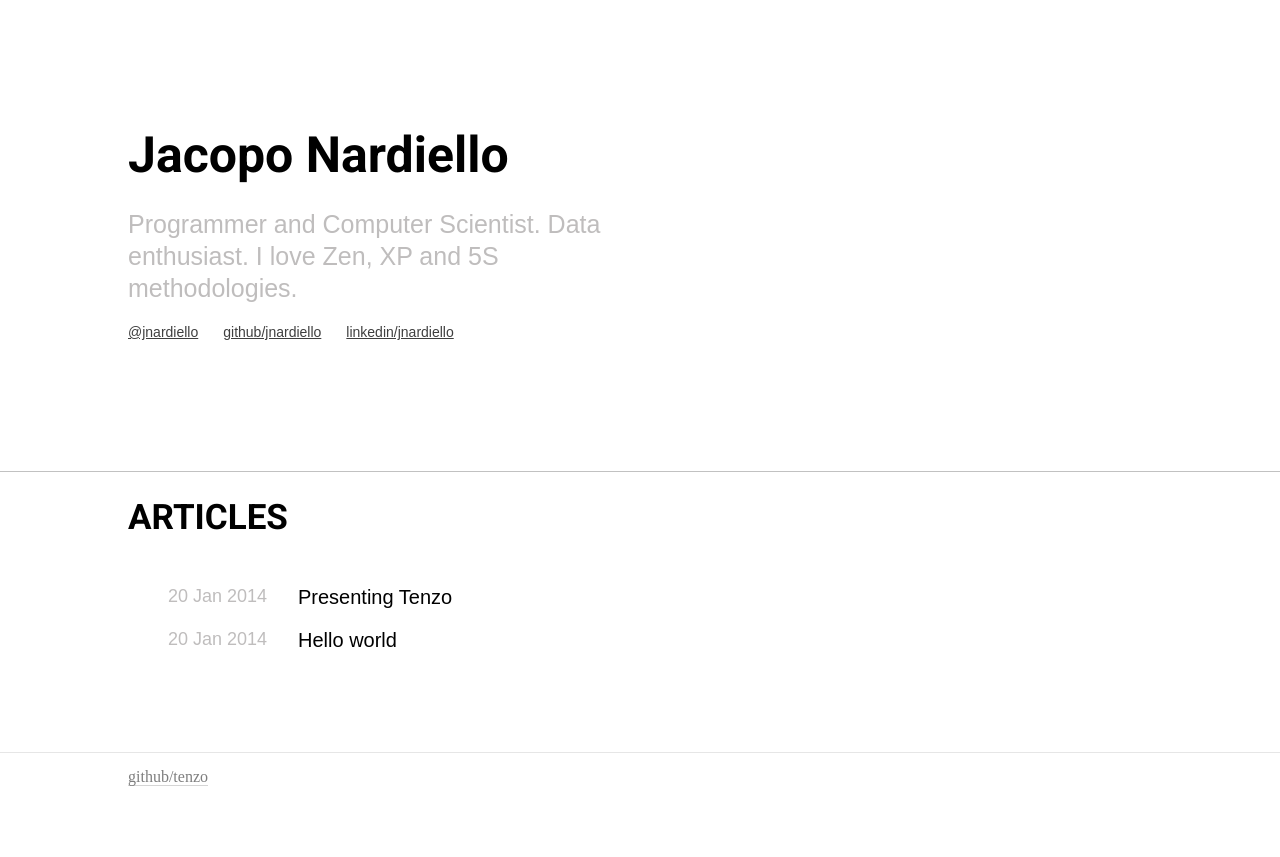
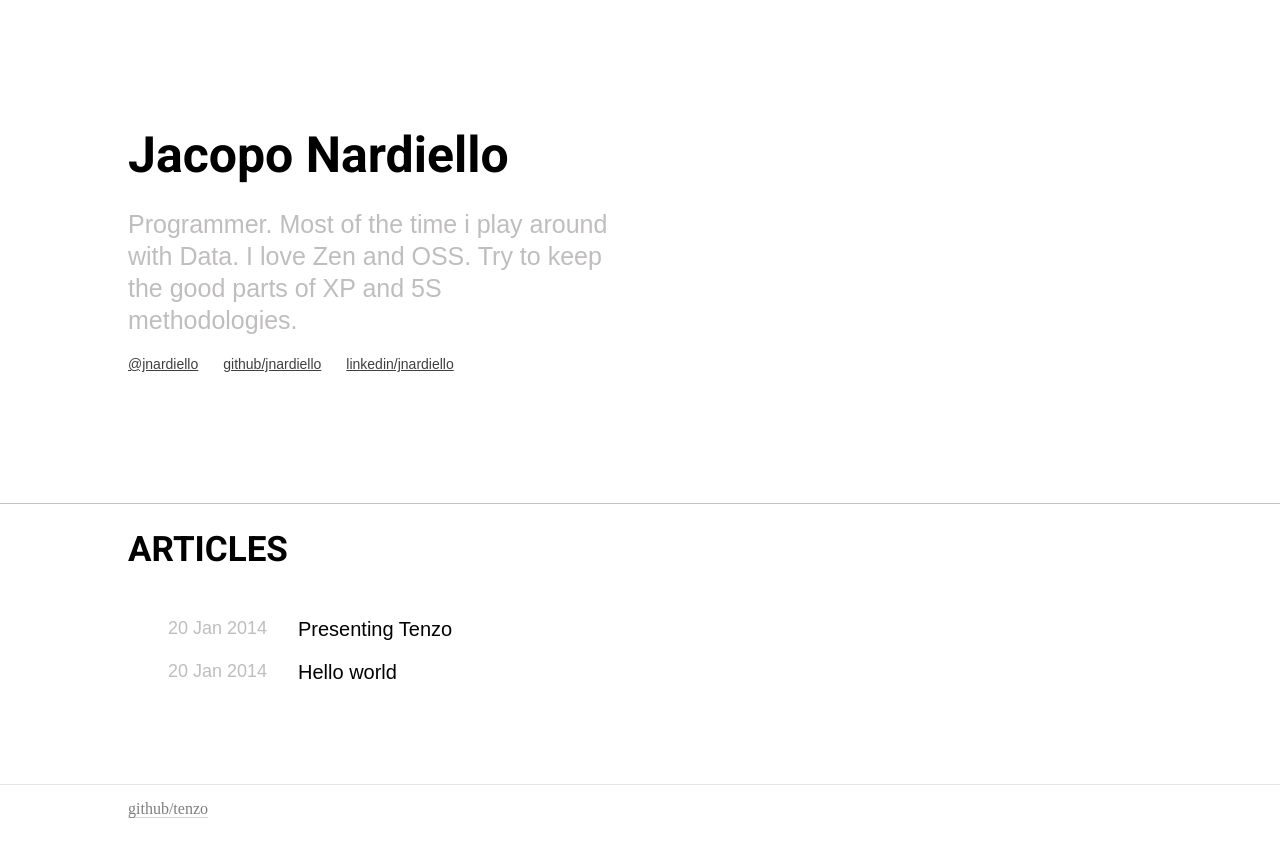
Before and after one commit to jnardiello/jnardiello.github.io, a Jekyll site: the page built from index.html, in a window 1280 px wide. Shown: the top 857 px of the page. Built offline with Jekyll 4.4.1, drawn with Linux system fonts in a browser that asks for light colours; some web fonts are replaced; Markdown is read by kramdown in place of the engine named in the settings.

Commit message:
Updated index

```diff
--- a/_config.yml
+++ b/_config.yml
@@ -3,7 +3,7 @@ url: http://jnardiello.github.io
 
 author:
     name: Jacopo Nardiello
-    description: Programmer and Computer Scientist. Data enthusiast. I love Zen, XP and 5S methodologies.
+    description: Programmer. Most of the time i play around with Data. I love Zen and OSS. Try to keep the good parts of XP and 5S methodologies.
     twitter: jnardiello
     github: jnardiello
     linkedin: jnardiello
```
